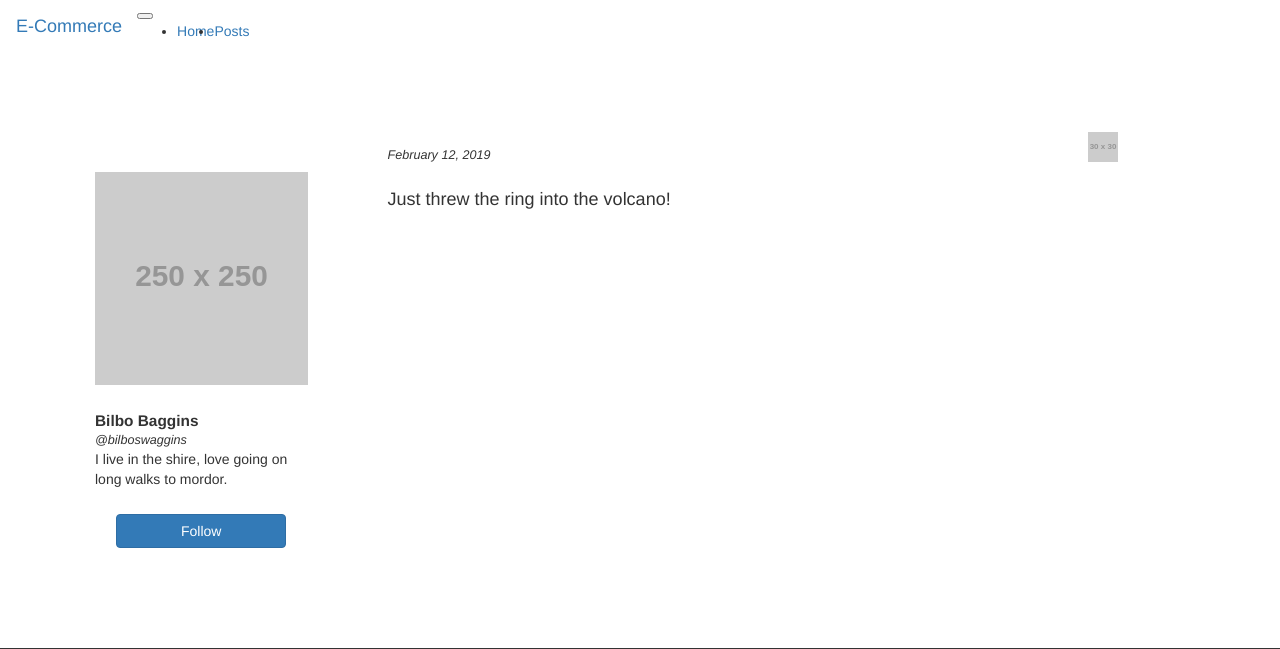
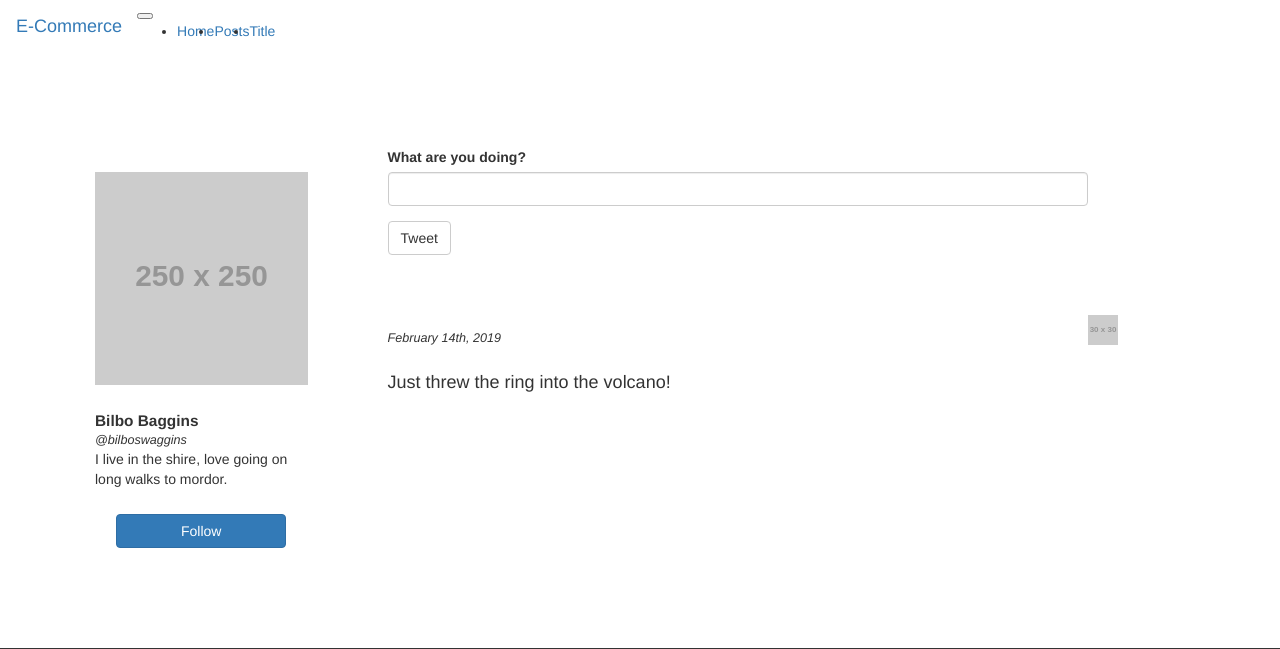
Before and after one commit to hbhowmick/Ecommerce_twitter, a Flask app: page /posts in a window 1280 px wide. Shown: the top 649 px of the page. Run offline with Flask 2, Linux system fonts and the light colour scheme; grey boxes labelled with a size stand in for pictures from a placeholder-image service; some libraries are stand-ins or nearby versions.

Commit message:
Forms completed, TODO: add database and models

```diff
--- a/app/__init__.py
+++ b/app/__init__.py
@@ -1,6 +1,7 @@
 # import Flask class from flask module
 from flask import Flask
 from flask_bootstrap import Bootstrap
+from config import Config
 
 
 # create instance of app variable
@@ -8,6 +9,7 @@ app = Flask(__name__)
 
 # all other variable instances need to come after the app instances
 bootstrap = Bootstrap(app)
+app.config.from_object(Config)
 
 # once app variable is created, import the routes to load home page
 from app import routes
--- /dev/null
+++ b/app/forms.py
@@ -0,0 +1,14 @@
+from flask_wtf import FlaskForm
+from wtforms import StringField, SubmitField
+from wtforms.validators import DataRequired
+
+
+
+class TitleForm(FlaskForm):
+    title = StringField('Title: ', validators=[DataRequired()])
+    submit = SubmitField('Submit')
+
+
+class PostForm(FlaskForm):
+    tweet = StringField('What are you doing? ', validators=[DataRequired()])
+    submit = SubmitField('Tweet')
--- a/app/routes.py
+++ b/app/routes.py
@@ -1,10 +1,23 @@
 from app import app
 from flask import render_template, url_for, redirect
+from app.forms import TitleForm, PostForm
+
+
+# create posts global variable, only for placement before implementing database
+# once database is created, get rid of this variable
+tweets = [
+    {
+        'post_id': 0,
+        'tweet': 'Just threw the ring into the volcano!',
+        'date_posted': 'February 14th, 2019'
+    }
+]
 
 
 @app.route('/')
 @app.route('/index')
-def index():
+@app.route('/index/<header>', methods=['GET'])
+def index(header=''):
     products = {
         1001: {
             'title': 'Soap',
@@ -28,8 +41,32 @@ def index():
         }
     }
 
-    return render_template('index.html', products=products, title='Home')
+    return render_template('index.html', header=header, products=products, title='Home')
 
-@app.route('/posts')
+
+@app.route('/posts', methods=['GET', 'POST'])
 def posts():
-    return render_template('posts.html', title='Posts')
+    form = PostForm()
+
+    # when form is submitted, append to posts list, re-render posts page
+    if form.validate_on_submit():
+        tweet = form.tweet.data
+        tweets.append({
+            'post_id': len(tweets),
+            'tweet': tweet,
+            'date_posted': 'February 14th, 2019'
+        })
+
+    return render_template('posts.html', title='Posts', form=form, tweets=tweets)
+
+
+@app.route('/title', methods=['GET', 'POST'])
+def title():
+    form = TitleForm()
+
+    # when form is submitted, redirect to home page, and pass title to change what the h1 tag says
+    if form.validate_on_submit():
+        header = form.title.data
+        return redirect(url_for('index', header=header))
+
+    return render_template('title.html', title='Title', form=form)
--- a/app/templates/base.html
+++ b/app/templates/base.html
@@ -44,11 +44,18 @@
           {% endif %}
             <a class="nav-link" href="{{ url_for('posts') }}">Posts</a>
           </li>
+          {% if title == 'Title' %}
+          <li class="nav-item active">
+          {% else %}
+          <li class="nav-item">
+          {% endif %}
+            <a class="nav-link" href="{{ url_for('title') }}">Title</a>
+          </li>
         </ul>
       </div>
     </nav>
-  </div> <!--ends row for nav -->
-</div> <!--ends col 12 for nav -->
+  </div> <!--ends col 12 for nav -->
+</div> <!--ends row for nav -->
 {% endblock %}
 
 
--- a/app/templates/index.html
+++ b/app/templates/index.html
@@ -10,7 +10,11 @@
   <div class="container">
     <div class="row top-margin-lg">
       <div class="col-md-12">
-        <h1>E-Commerce</h1>
+        {% if header != '' %}
+          <h1>{{ header }}</h1>
+        {% else %}
+          <h1>E-Commerce</h1>
+        {% endif %}
       </div>
     </div> <!-- ends row for header -->
 
--- a/app/templates/posts.html
+++ b/app/templates/posts.html
@@ -1,4 +1,5 @@
 {% extends 'base.html' %}
+{% import 'bootstrap/wtf.html' as wtf %}
 
 
 {% block title %}
@@ -28,15 +29,27 @@
 
       <!-- starts tweet section -->
       <div class="col-md-8 offset-md-1">
+        <!-- start post form -->
         <div class="row">
           <div class="col-md-12">
             <div class="card">
-              <img src="http://placehold.it/30x30" alt="Profile Image" class="prof_pic">
-              <p class="card-subtitle">February 12, 2019</p>
-              <h4>Just threw the ring into the volcano!</h4>
+              {{ wtf.quick_form(form) }}
             </div>
-          </div> <!-- ends col 12 for tweet -->
-        </div> <!-- ends row for tweet -->
+          </div>
+        </div>
+        <!-- ends post form -->
+
+        {% for post in tweets %}
+          <div class="row top-margin-sm">
+            <div class="col-md-12">
+              <div class="card">
+                <img src="http://placehold.it/30x30" alt="Profile Image" class="prof_pic">
+                <p class="card-subtitle">{{ post.date_posted }}</p>
+                <h4>{{ post.tweet }}</h4>
+              </div>
+            </div> <!-- ends col 12 for tweet -->
+          </div> <!-- ends row for tweet -->
+        {% endfor %}
       </div> <!-- ends col 8 -->
       <!-- ends tweet section -->
 
--- a/main.py
+++ b/main.py
@@ -1,3 +1,3 @@
 from app import app
 
-# fromt the app folder,import the app instance variable
+# from the app folder,import the app instance variable
```
Also changed, not shown: app/templates/title.html (added, +18 -0 lines), 1 other file.
